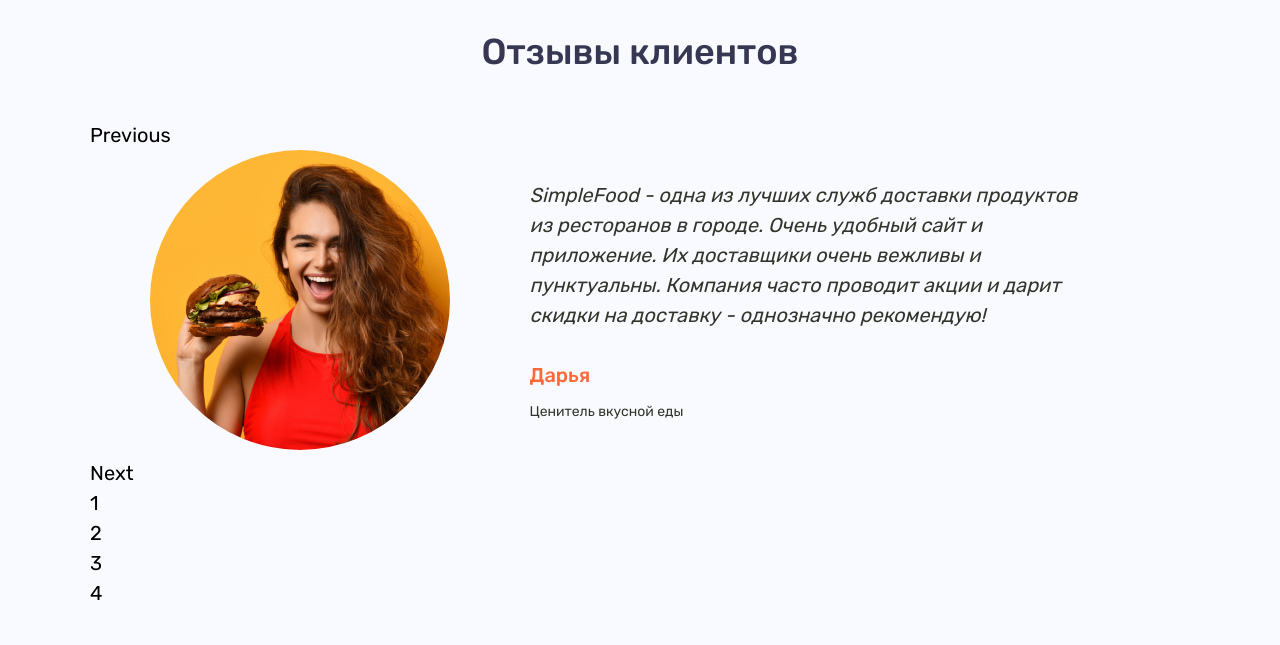
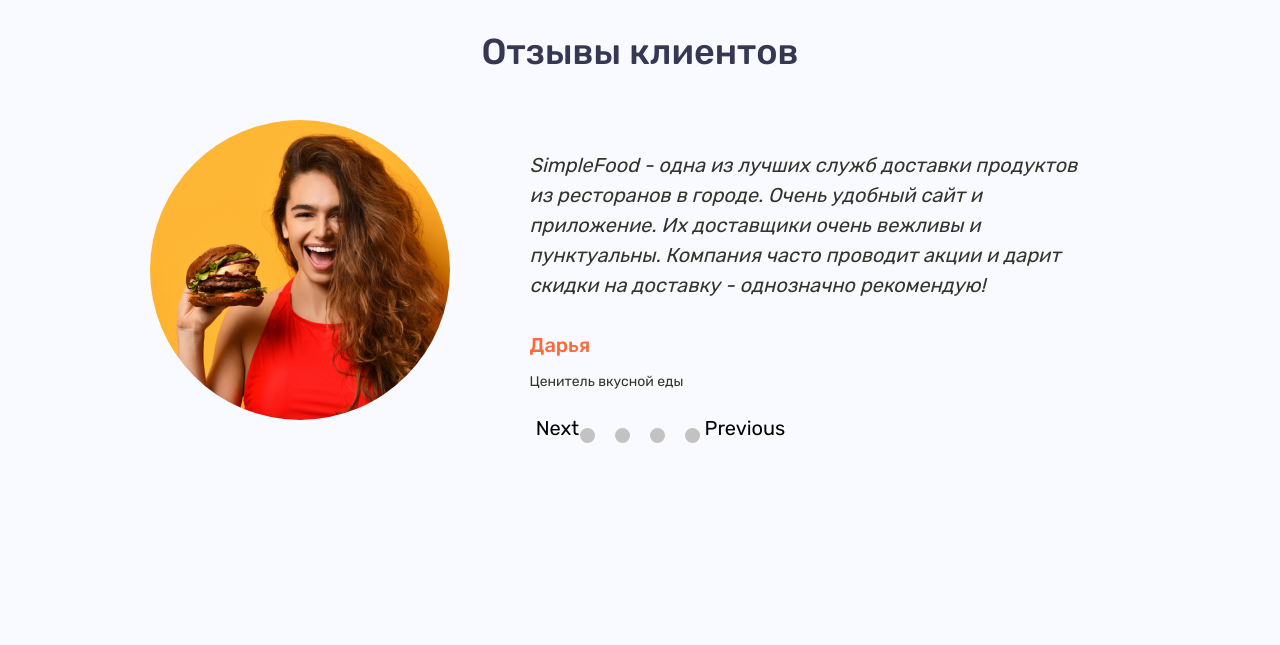
Before and after one commit to 13catko/Simple-food, a website: page app/index.html in a window 1280 px wide. Shown: the part 3750-4395 px from the top of the page. Drawn offline with nearby package versions, Linux system fonts and the light colour scheme; files that its build step writes are made by us from their sources; files whose address does not match are found by name.

Commit message:
bag focus

```diff
--- a/app/scss/style.scss
+++ b/app/scss/style.scss
@@ -682,8 +682,8 @@
 }
 
 .reviews {
+  padding: 60px 0;
 
-  padding: 60px 0;
 
   &__title {
     margin-bottom: 45px;
@@ -691,10 +691,58 @@
   }
 
   &__inner {
-    margin-left: 90px;
-    margin-right: 90px;
+    margin-left: auto;
+    margin-right: auto;
     padding-bottom: 85px;
     overflow: hidden;
+    position: relative;
+
+    ul {
+      display: flex;
+      justify-content: center;
+      gap: 0 20px;
+
+      li {
+        cursor: pointer;
+        font-size: 0;
+        width: 15px;
+        height: 15px;
+        border-radius: 50%;
+        background-color: #C2C2C2;
+        transition:
+          background-color 0.3s ease,
+          box-shadow 0.3s ease;
+
+        &:hover {
+          background-color: #FFF2ED;
+          box-shadow: 0 0 0 2px rgb(255, 174, 148);
+        }
+
+        &:focus {
+          background-color: #C2C2C2;
+          box-shadow: 0 0 0 2px rgb(255, 104, 56);
+        }
+
+        &:active {
+          background-color: rgb(255, 174, 148);
+          box-shadow: none;
+        }
+      }
+    }
+
+    .slick-prev {
+      position: absolute;
+      bottom: 85px;
+      left: 50%;
+      transform: translateX(80%);
+    }
+
+    .slick-next {
+      position: absolute;
+      bottom: 85px;
+      right: 50%;
+      transform: translateX(-140%);
+    }
   }
 
   &__items {
@@ -715,7 +763,7 @@
   }
 
   &__content {
- width: 641px;
+    width: 641px;
   }
 
   &__blockquote {
```
